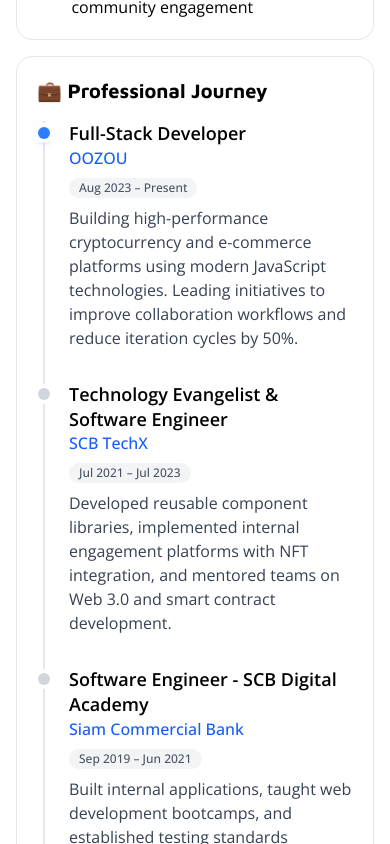
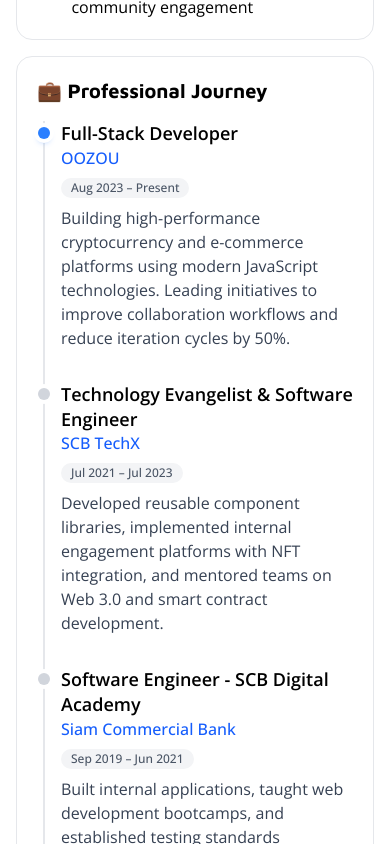
Before and after one commit to ayuthmang/ayuthmang.dev, a Next.js app: page /about in a window 390 px wide. Shown: the part 1300-2144 px from the top of the page. Built offline with nearby package versions, Linux system fonts and the light colour scheme.

Commit message:
style(about): tighten mobile timeline padding

```diff
--- a/src/app/about/page.tsx
+++ b/src/app/about/page.tsx
@@ -145,7 +145,7 @@
 
         {/* Professional Experience — wide card */}
         <BentoCard title="💼 Professional Journey" className="md:col-span-2">
-          <div className="relative ml-1.5 space-y-8 border-l-2 border-gray-200 pl-6 dark:border-gray-800">
+          <div className="relative ml-1.5 space-y-8 border-l-2 border-gray-200 pl-4 md:pl-6 dark:border-gray-800">
             <ExperienceItem
               company="OOZOU"
               position="Full-Stack Developer"
@@ -300,7 +300,7 @@
       <span
         aria-hidden
         className={cn(
-          'absolute top-1.5 -left-[31px] size-3 rounded-full ring-4 ring-white dark:ring-gray-900',
+          'absolute top-1.5 -left-[23px] md:-left-[31px] size-3 rounded-full ring-4 ring-white dark:ring-gray-900',
           isCurrent
             ? 'bg-blue-500 shadow-md shadow-blue-500/50'
             : 'bg-gray-300 dark:bg-gray-700',
```
